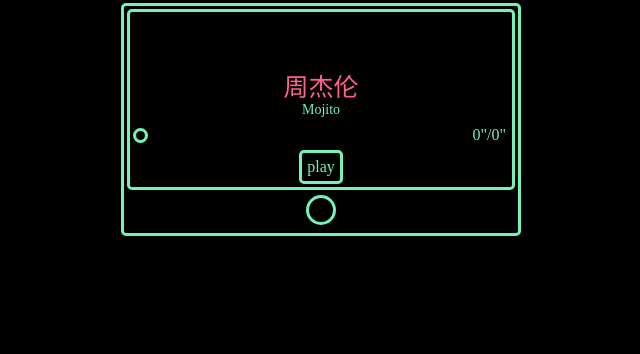
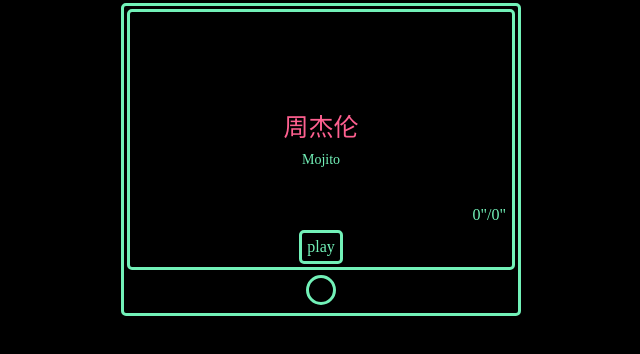
Before and after one commit to codog-in-github/react-test, a React app: page / in a window 1280 px wide. Shown: the top 354 px of the page, without its empty margins (319-959 px from the left). Built offline with nearby package versions, Linux system fonts and the light colour scheme.

Commit message:
进度条点击

```diff
--- a/src/assset/main.scss
+++ b/src/assset/main.scss
@@ -66,6 +66,7 @@
   align-items: center;
 
   .bar{
+    cursor: pointer;
     width: 80%;
     height: $bar-height;
     flex: 1 1 auto;
--- a/src/compenents/Lyric.js
+++ b/src/compenents/Lyric.js
@@ -5,6 +5,7 @@
 const SHOW_LYRIC_MAX_LINE = 5
 const LYRIC_LINE_HEIGHT = 20
 const LYRIC_FONT_SIZE = 14
+const LYRIC_MARGIN = 10
 const FOCUS_LINE_INDEX = 3
 const FOCUS_LINE_HEIGHT = 25
 const FOCUS_FONT_SIZE = 25
@@ -45,24 +46,32 @@
     return currentKey
   }
 
+  draw () {
+
+  }
+
   render () {
     const currentRow = this.findCurrentLyricRow(this.props.currentTime)
 
     return <div className='lyric' style={{
-      height: (SHOW_LYRIC_MAX_LINE - 1) * LYRIC_LINE_HEIGHT + FOCUS_LINE_HEIGHT + 'px',
+      height: (SHOW_LYRIC_MAX_LINE - 1) * (LYRIC_LINE_HEIGHT + LYRIC_MARGIN * 2) + FOCUS_LINE_HEIGHT + 'px',
       fontSize: LYRIC_FONT_SIZE + 'px'
     }}>
       <div className='rolling-box' style={{
-        top: -(currentRow - FOCUS_LINE_INDEX) * LYRIC_LINE_HEIGHT + 'px',
+        top: -(currentRow - FOCUS_LINE_INDEX) * (LYRIC_LINE_HEIGHT + LYRIC_MARGIN) + 'px',
         lineHeight: LYRIC_LINE_HEIGHT + 'px'
       }}>
         {lyricText.map((row, i) =>
           <div key={i} className='row' style={i === currentRow ? {
+            margin: LYRIC_MARGIN + 'px 0',
             lineHeight: FOCUS_LINE_HEIGHT + 'px',
             height: FOCUS_LINE_HEIGHT + 'px',
             fontSize: FOCUS_FONT_SIZE + 'px',
             ...FOCUS_EXTRA_STYLE
-          } : { height: LYRIC_LINE_HEIGHT + 'px' }}>{row || ' '}</div>
+          } : {
+            margin: LYRIC_MARGIN + 'px 0',
+            height: LYRIC_LINE_HEIGHT + 'px'
+          }}>{row || ' '}</div>
         )}
       </div>
     </div>
--- a/src/compenents/Player.js
+++ b/src/compenents/Player.js
@@ -23,12 +23,19 @@
     }
     this.play = this.play.bind(this)
     this.pause = this.pause.bind(this)
+    this.onCurrentTimeChange = this.onCurrentTimeChange.bind(this)
+  }
+
+  onCurrentTimeChange (currentTime) {
+    this.audio.currentTime = currentTime
+    this.setState({ currentTime })
   }
 
   render () {
     return <div id='player' className='player'>
       <Lyric currentTime={this.state.currentTime}></Lyric>
       <Progress
+        onCurrentTimeChange={this.onCurrentTimeChange}
         complete={this.state.currentTime}
         total={this.state.duration}
         label={progressTimeFormat(this.state.currentTime) + '/' + progressTimeFormat(this.state.duration)}
--- a/src/compenents/Progress.js
+++ b/src/compenents/Progress.js
@@ -5,16 +5,32 @@
   static propTypes = {
     label: PropTypes.string,
     total: PropTypes.number,
-    complete: PropTypes.number
+    complete: PropTypes.number,
+    onCurrentTimeChange: PropTypes.func
+  }
+
+  constructor (props) {
+    super(props)
+    this.progressClick = this.progressClick.bind(this)
+  }
+
+  progressClick (e) {
+    this.props.onCurrentTimeChange(
+      Math.floor(e.nativeEvent.offsetX / this.bar.offsetWidth * this.props.total)
+    )
+  }
+
+  componentDidMount () {
+    this.bar = document.getElementById('bar')
   }
 
   render () {
     const rate = this.props.total && this.props.complete / this.props.total * 100 + '%'
 
     return <div className='progress'>
-      <div className='bar'>
+      <div className='bar' id='bar' onClick={this.progressClick}>
         <div className='complete' style={{ width: rate }}></div>
-        <div className='control' style={{ left: rate }}></div>
+        {/* <div className='control' style={{ left: rate }} onClick={e => e.nativeEvent.preventDefault()}></div> */}
       </div>
       <div className='label'>
         {this.props.label}
--- a/src/index.js
+++ b/src/index.js
@@ -1,13 +1,8 @@
 import reactDom from 'react-dom'
-import { Provider } from 'react-redux'
 import App from './App'
-import { storeConnectComponent, store } from './store'
 import './assset/main.scss'
-const StoreApp = storeConnectComponent(App)
 
 reactDom.render(
-  <Provider store={store}>
-    <StoreApp />
-  </Provider>,
+  <App />,
   document.getElementById('root')
 )
```
